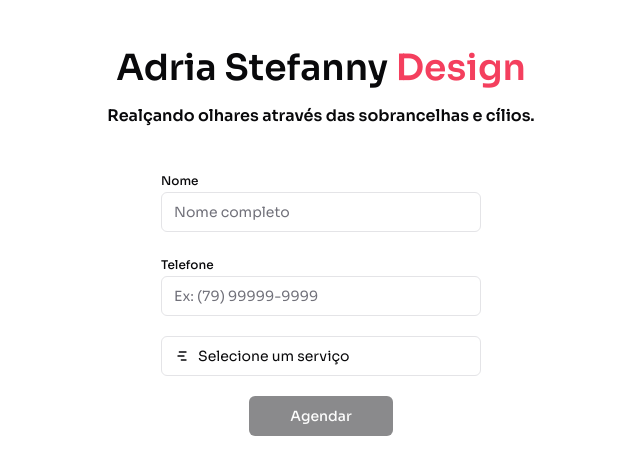
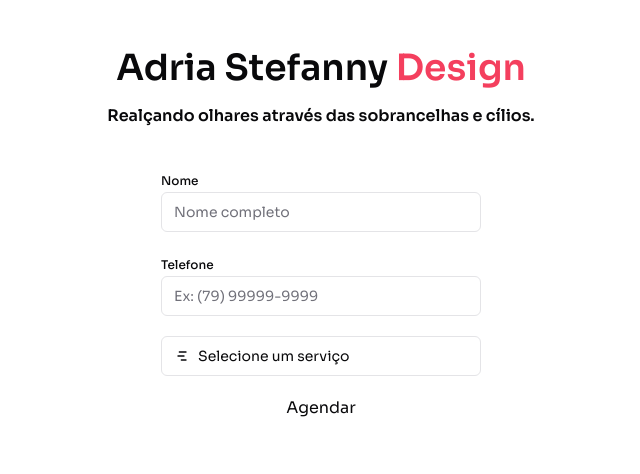
Before and after one commit to Cleverton-Rocha/appointment-react, a React (Vite) app: page / in a window 1280 px wide. Shown: the top 474 px of the page, without its empty margins (319-959 px from the left). Built offline with nearby package versions, Linux system fonts and the light colour scheme.

Commit message:
refactor: change button

```diff
--- a/src/components/appointment-form.tsx
+++ b/src/components/appointment-form.tsx
@@ -6,7 +6,6 @@ import DatePicker from './date-picker'
 import SelectHour from './select-hour'
 import SelectService from './select-service'
 import { Input } from './ui/input'
-import { Button } from './ui/button'
 import AppointmentFormHeader from './appointment-form-header'
 import { Label } from './ui/label'
 
@@ -123,9 +122,9 @@ const AppointmentForm: React.FC = () => {
         )}
 
         <div className="flex w-full justify-center">
-          <Button disabled={isButtonDisabled} type="submit" className="w-36">
+          <button disabled={isButtonDisabled} type="submit" className="w-36">
             Agendar
-          </Button>
+          </button>
         </div>
       </form>
     </div>
```
